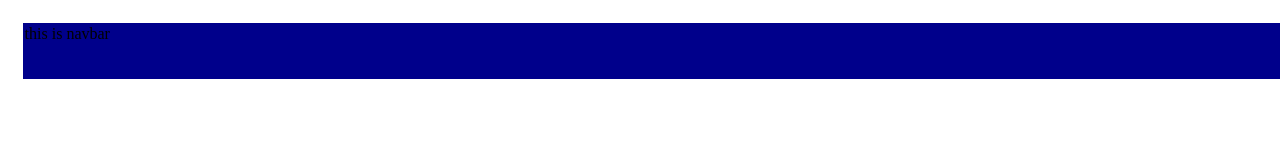
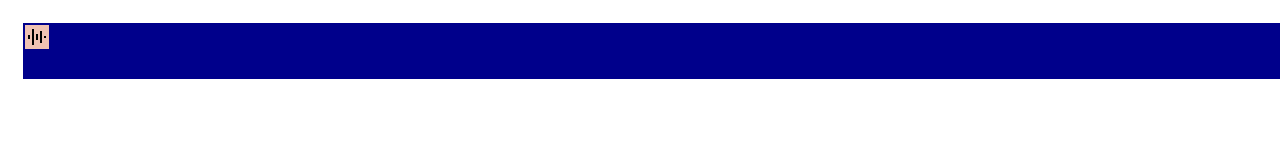
Before and after one commit to LittleLW8847/frontend-practice, a plain HTML site: page level 2/monogram clone/index.html in a window 1280 px wide. Shown: the top 160 px of the page. Drawn offline with nearby package versions, Linux system fonts and the light colour scheme.

Commit message:
hmmm i wonder how do it change that logo color from css

```diff
--- a/level 2/monogram clone/index.html
+++ b/level 2/monogram clone/index.html
@@ -8,7 +8,9 @@
     <body>
         <script src="https://unpkg.com/boxicons@2.1.4/dist/boxicons.js"></script>
         <div class="nav container fixed">
-            <nav class="navbar">this is navbar</nav>
+            <nav class="navbar">
+                <img src="img/equalizer-regular-24.png" class="logo">
+            </nav>
         </div>
 
     </body>
--- a/level 2/monogram clone/styles.css
+++ b/level 2/monogram clone/styles.css
@@ -14,3 +14,8 @@
 .fixed{
     position: absolute;
 }
+
+.logo{
+    background: #efc2b3 !important;
+    color: #efc2b3;
+}
```
Also changed, not shown: level 2/monogram clone/img/equalizer-regular-24.png (added).
